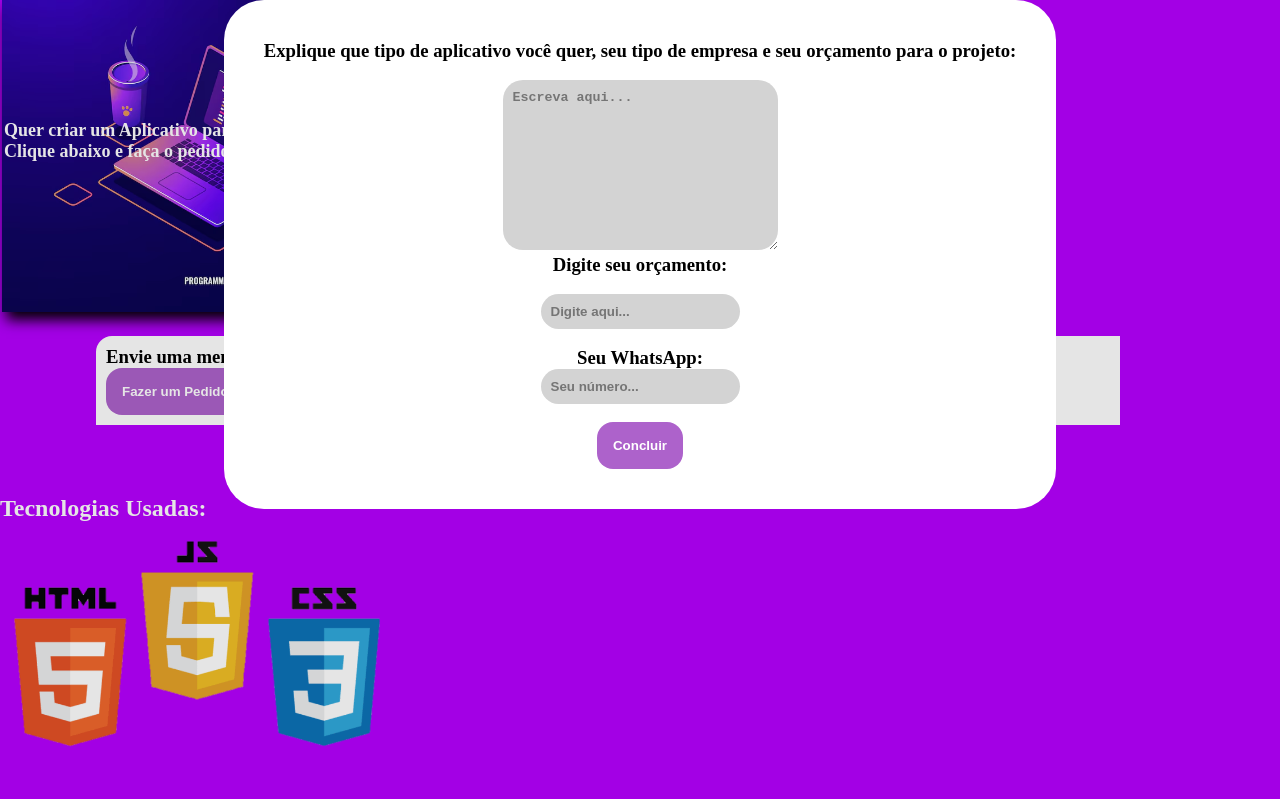
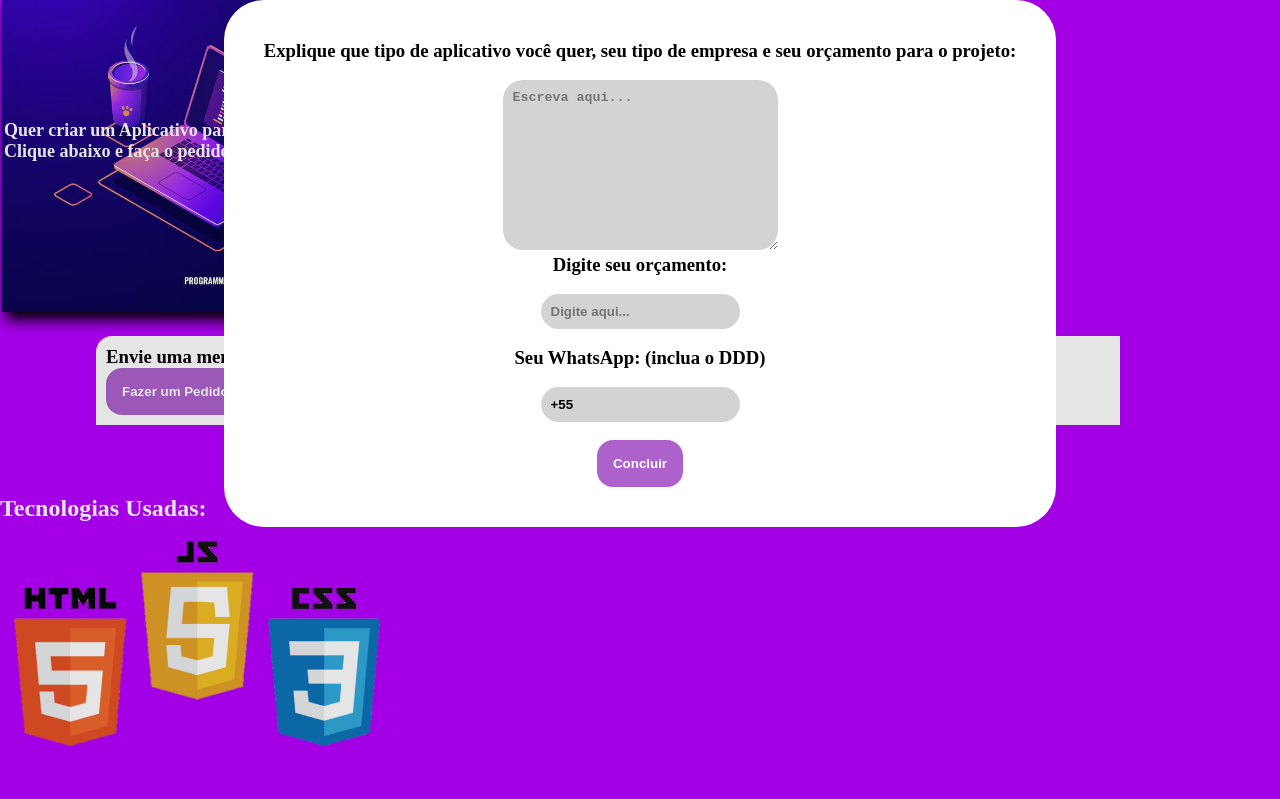
Before and after one commit to cmstudioapps/caio, a plain HTML site: page index.html in a window 1280 px wide. Both pictures are taken after a click on the button "Fazer um Pedido". Shown: the top 799 px of the page. Drawn offline with Linux system fonts and the light colour scheme.

Commit message:
Atualizar o index.html

```diff
--- a/index.html
+++ b/index.html
@@ -21,7 +21,7 @@
    </div>
 
    <dialog>
-      <form action="https://formsubmit.co/scaio5428@gmail.com" method="post">
+
          <h3>Explique que tipo de aplicativo você quer, seu tipo de empresa e seu orçamento para o projeto:</h3>
          <br>
          <textarea id="msg" cols="30" rows="10" placeholder="Escreva aqui..." required></textarea>
@@ -35,11 +35,15 @@
             <option value="100+">100+</option>
          </datalist>
          <br><br>
-         <h3>Seu WhatsApp:</h3>
-         <input id="wp" type="number" placeholder="Seu número..." required>
+
+
+         <h3>Seu WhatsApp: (inclua o DDD)</h3>
+
+         <br>
+         <input id="wp" type="text" value="+55" placeholder="Seu número..." required>
          <br><br>
-         <button type="submit">Concluir</button>
-      </form>
+     <button onclick="concluir()">Concluir</button>
+
    </dialog>
 
    <br><br><br>
```
